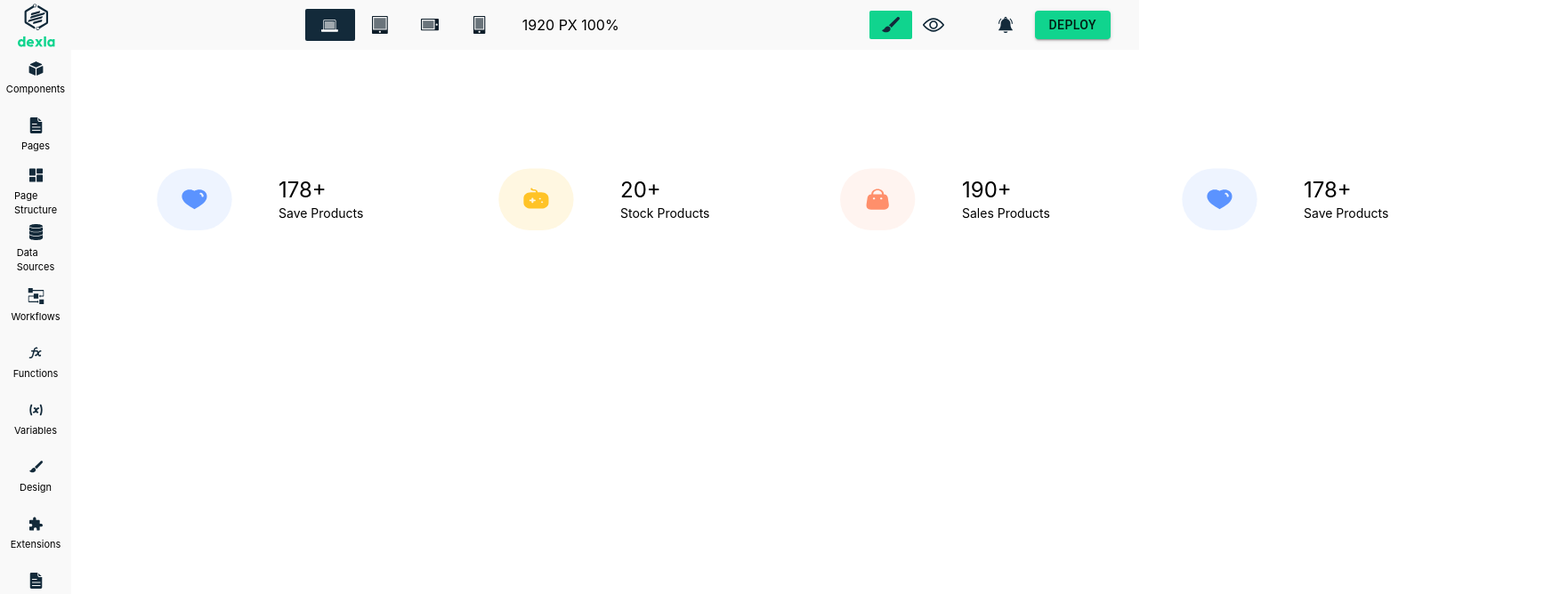
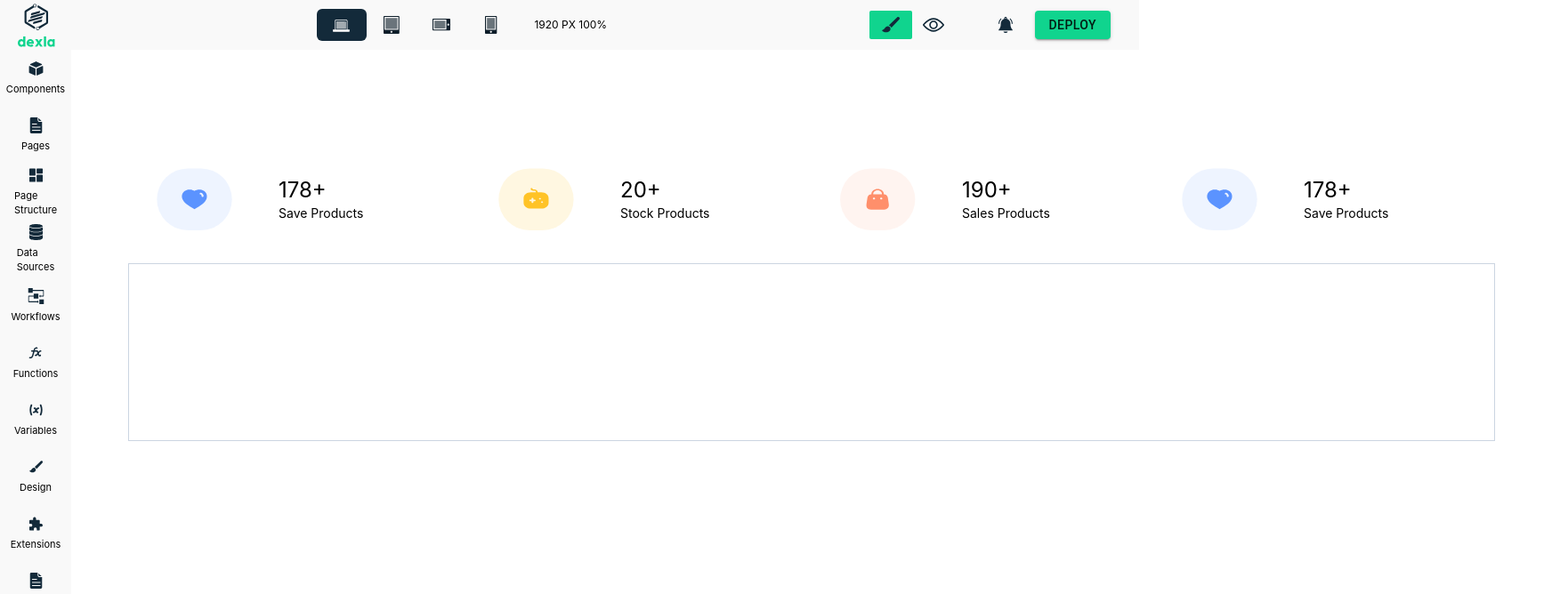
Before and after one commit to sweethappydream/dexla-MVP, a React (Create React App) app: page / in a window 1280 px wide. Shown: the top 668 px of the page at 89% size, 1744 px wide, since content can reach past the window. Built offline with nearby package versions, Linux system fonts and the light colour scheme.

Commit message:
drag and drop initial

```diff
--- a/package.json
+++ b/package.json
@@ -10,8 +10,9 @@
     "@testing-library/react": "^13.4.0",
     "@testing-library/user-event": "^13.5.0",
     "react": "^18.2.0",
+    "react-dnd": "^16.0.1",
+    "react-dnd-html5-backend": "^16.0.1",
     "react-dom": "^18.2.0",
-    "react-draggable": "^4.4.5",
     "react-router-dom": "^6.8.0",
     "react-scripts": "5.0.1",
     "typescript": "^4.9.5",
--- a/src/components/Header/Icon.jsx
+++ b/src/components/Header/Icon.jsx
@@ -4,10 +4,10 @@ import { responsiveContext } from "../../context";
 const Icon = (props) => {
   const { src, srcHover, alt } = props;
   const { screen, setScreen } = useContext(responsiveContext);
-  console.log(screen);
+
   return (
     <div
-      className={`group hover:bg-hover w-14 h-9 flex items-center justify-center rounded-sm ${
+      className={`group hover:bg-hover w-14 h-9 flex items-center justify-center rounded-md ${
         screen === alt ? "bg-hover" : ""
       }`}
       onClick={() => setScreen(alt)}
--- a/src/components/Header/index.jsx
+++ b/src/components/Header/index.jsx
@@ -38,7 +38,7 @@ const Header = () => {
           <Icon src={pad} srcHover={padHover} alt="pad"/>
           <Icon src={mobileHorizon} srcHover={mobileHorizonHover} alt="mobileHorizon"/>
           <Icon src={mobile} srcHover={mobileHover} alt="mobile"/>
-          <div className="flex items-center ml-5">1920 PX 100%</div>
+          <div className="flex items-center ml-5 text-xs">1920 PX 100%</div>
         </div>
         <div className="flex py-2 mr-5">
           <img className={`px-3 hover:bg-green rounded-sm cursor-pointer ${isEditable?"bg-green":""}` } src={edit} alt="edit" onClick={() => setIsEditable(true)} />
--- a/src/components/Products/DesktopView.jsx
+++ b/src/components/Products/DesktopView.jsx
@@ -1,14 +1,33 @@
-import React from "react";
+import React, { useState } from "react";
 import ProductOutline from "./ProductOutline";
 import { sales, save, stock } from "../svg/body";
+import { useDrop } from "react-dnd";
 
 const DesktopView = () => {
+  const [basket, setBasket] = useState([]);
+  const [{ isOver }, dropRef] = useDrop({
+    accept: "product",
+    drop: (item) =>
+      setBasket((basket) =>
+        !basket.includes(item) ? [...basket, item] : basket
+      ),
+    collect: (monitor) => ({
+      isOver: monitor.isOver()
+    })
+  });
+
   return (
-    <div className="flex items-start justify-center">
-      <ProductOutline src={save} name="Save Products" num="178+" />
-      <ProductOutline src={stock} name="Stock Products" num="20+" />
-      <ProductOutline src={sales} name="Sales Products" num="190+" />
-      <ProductOutline src={save} name="Save Products" num="178+" />
+    <div>
+      <div className="flex items-start justify-start">
+        <ProductOutline src={save}  name="Save Products" num="178+" />
+        <ProductOutline src={stock}  name="Stock Products" num="20+" />
+        <ProductOutline src={sales}  name="Sales Products" num="190+" />
+        <ProductOutline src={save}  name="Save Products" num="178+" />
+      </div>
+      <div className="w-full border min-h-[200px] border-slate-300 flex flex-wrap flex-start overflow-auto " ref={dropRef}>
+        {basket.map(product =><ProductOutline src={product.src} name={product.name} num={product.num} />)}
+        {isOver && <div>Drop Here!</div>}
+      </div>
     </div>
   );
 };
--- a/src/components/Products/ProductOutline.jsx
+++ b/src/components/Products/ProductOutline.jsx
@@ -1,20 +1,30 @@
 import React, {useContext} from "react";
-import Draggable from "react-draggable";
+// import Draggable from "react-draggable";
 import { editContext } from "../../context";
+import { useDrag } from "react-dnd";
 
 const ProductOutline = (props) => {
     const { src, num, name } = props;
     const {isEditable} = useContext(editContext);
+    const [{ isDragging }, dragRef] = useDrag({
+        type: 'product',
+        item: { src, num, name },
+        collect: (monitor) => ({
+            isDragging: monitor.isDragging()
+        })
+    })
+
     return (
-        <Draggable disabled={!isEditable}>
-        <div className="flex items-center justify-start w-96 h-36 px-8 py-10 cursor-pointer">
+        // <Draggable axis="x" canDrag={!isEditable}>
+        <div className="flex items-center justify-start w-96 h-36 px-8 py-10 cursor-pointer" ref={dragRef} draggable={isEditable} >
             <img src={src} alt="save prodcuts"/>
             <div className="flex flex-col items-start justify-center pl-8 mx-5">
                 <p className=" text-2xl">{num}</p>
                 <p className=" text-sm">{name}</p>
             </div>
+            {isDragging && '😁'}
         </div>
-        </Draggable>
+        // </Draggable>
     )
 }
 
--- a/src/components/Sidebar/index.jsx
+++ b/src/components/Sidebar/index.jsx
@@ -6,6 +6,9 @@ const Sidebar = () => {
     return (
         <div className="h-full w-20 bg-bar-bg flex flex-col items-center justify-start text-[11px]">
             <SigleTab src={components} srcHover={componentsHover} name={"Components"} />
+            <div>
+
+            </div>
             <SigleTab src={pages} srcHover={pagesHover} name={"Pages"} />
             <SigleTab src={pageStructure} srcHover={pageStructureHover} name={"Page Structure"} />
             <SigleTab src={datasource} srcHover={datasourceHover} name={"Data Sources"} />
--- a/src/pages/Home.jsx
+++ b/src/pages/Home.jsx
@@ -1,7 +1,9 @@
-import React, { useState} from "react";
+import React, { useState } from "react";
 import Outline from "../components/Outline";
 import Products from "../components/Products";
 import { editContext, responsiveContext } from "../context";
+import { DndProvider } from "react-dnd";
+import { HTML5Backend } from "react-dnd-html5-backend";
 
 const Home = () => {
   const [isEditable, setIsEditable] = useState(true);
@@ -12,11 +14,13 @@ const Home = () => {
   return (
     <editContext.Provider value={editValue}>
       <responsiveContext.Provider value={screenValue}>
-        <Outline>
-          <div className=" pt-24 pl-16">
-            <Products />
-          </div>
-        </Outline>
+        <DndProvider backend={HTML5Backend}>
+          <Outline>
+            <div className=" py-24 px-16">
+              <Products />
+            </div>
+          </Outline>
+        </DndProvider>
       </responsiveContext.Provider>
     </editContext.Provider>
   );
```
Also changed, not shown: 1 other file (tests, documents, lock files or other folders).
